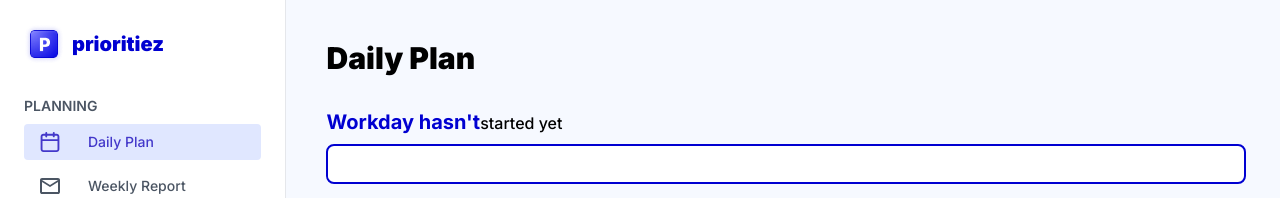
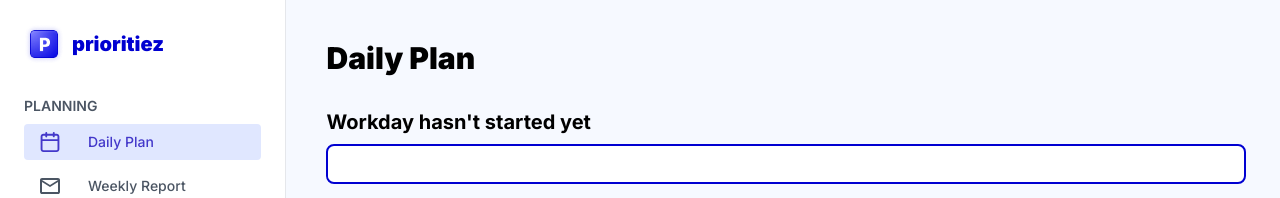
Before and after one commit to apramz74/priorities, a React (Create React App) app: page / in a window 1280 px wide. Shown: the top 198 px of the page. Built offline with nearby package versions, Linux system fonts and the light colour scheme; no server answers; the database is empty.

Commit message:
Tiny change so the daily plan view states that the workday hasn't started or is over in a very plain, clean manner

```diff
--- a/src/components/DailyPlanView.js
+++ b/src/components/DailyPlanView.js
@@ -76,12 +76,18 @@ const DailyPlanView = ({ priorities, setSelectedPriority, setView }) => {
       <div className="mb-6">
         <h1 className="text-3xl font-black mb-8">Daily Plan</h1>
         <h2 className="text-xl font-medium mb-2">
+          {timeLeft.includes("left in the workday") ? (
+            <>
               <span className="text-indigo-deep font-bold">
                 {timeLeft.split(" ")[0]} {timeLeft.split(" ")[1]}
               </span>
               <span className="text-base">
                 {timeLeft.split(" ").slice(2).join(" ")}
               </span>
+            </>
+          ) : (
+            <span className="text-black font-bold">{timeLeft}</span>
+          )}
         </h2>
         <div className="w-full bg-white border-2 border-indigo-deep rounded-lg h-10 mb-2 overflow-hidden">
           <div
```
Lines whose indentation alone changed are shown as unchanged.
